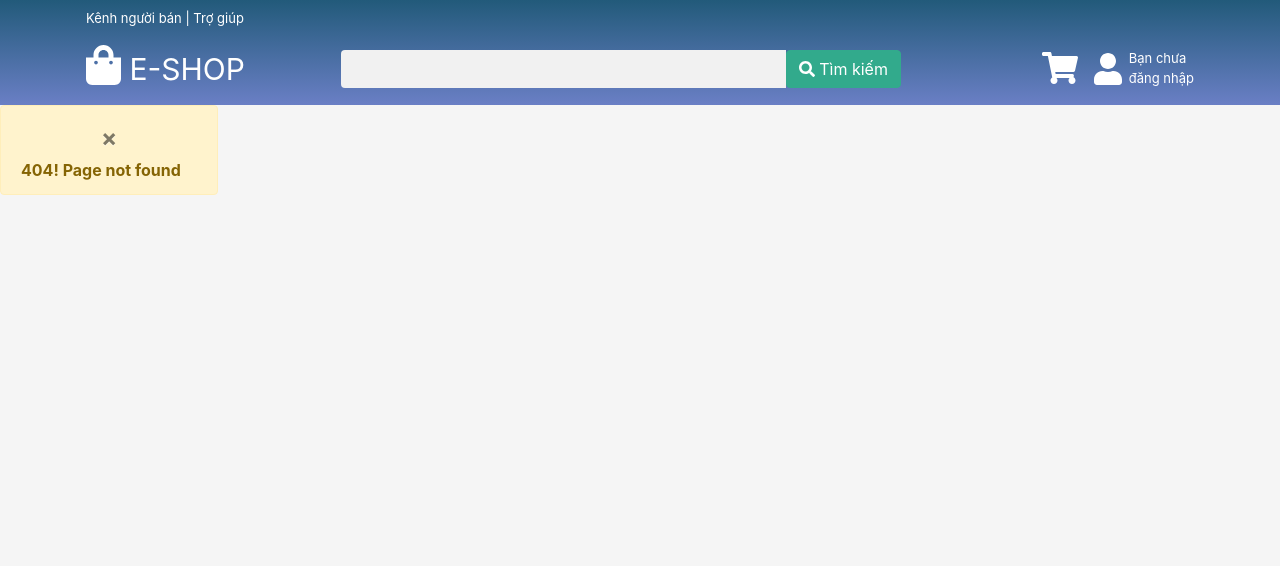
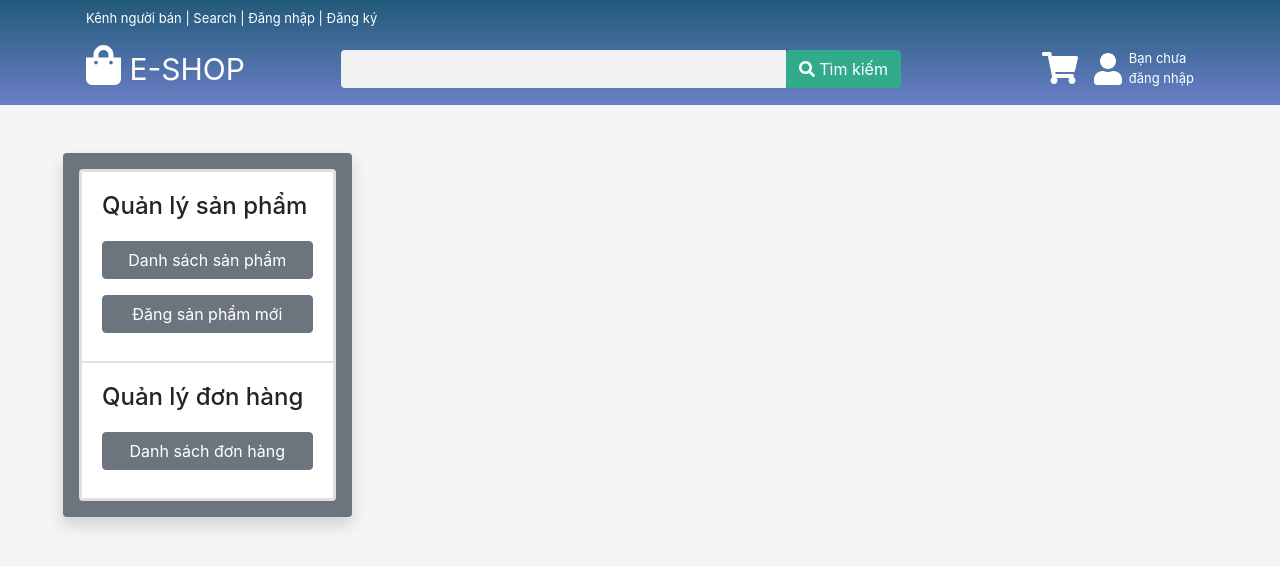
Before and after one commit to phanthaiduong22/eshop, a React (Create React App) app: page /sell/listproduct in a window 1280 px wide. Before the commit this address had no page. Shown: the top 566 px of the page. Built offline with nearby package versions, Linux system fonts and the light colour scheme; grey boxes are pictures that could not be loaded.

Commit message:
Creating Seller's list product

```diff
--- a/src/components/Menu/Menu.js
+++ b/src/components/Menu/Menu.js
@@ -47,14 +47,26 @@ class Menu extends Component {
           <div className="container topbar">
             <ul>
               <li>
-                <Link to="/" className="topbaritem">
+                <Link to="/sell" className="topbaritem">
                   Kênh người bán
                 </Link>
               </li>
               <li className="topbaritem"> | </li>
               <li>
-                <Link to="/" className="topbaritem">
-                  Trợ giúp
+                <Link to="/search" className="topbaritem">
+                  Search
+                </Link>
+              </li>
+              <li className="topbaritem"> | </li>
+              <li>
+                <Link to="/login" className="topbaritem">
+                  Đăng nhập
+                </Link>
+              </li>
+              <li className="topbaritem"> | </li>
+              <li>
+                <Link to="/register" className="topbaritem">
+                  Đăng ký
                 </Link>
               </li>
             </ul>
@@ -90,7 +102,10 @@ class Menu extends Component {
                     </span>
                   </div>
                 </div>
-                <ul class="navbar-nav" style={{ display: "flex", alignItems: "center" }}>
+                <ul
+                  class="navbar-nav"
+                  style={{ display: "flex", alignItems: "center" }}
+                >
                   <li class="nav-item">
                     <Link to="/cart" className="navlink">
                       <FontAwesomeIcon
--- a/src/components/ProductItem/ProductItem.js
+++ b/src/components/ProductItem/ProductItem.js
@@ -1,18 +1,99 @@
-import { Link } from "react-router-dom";
 import "./ProductItem.css";
+import { FontAwesomeIcon } from "@fortawesome/react-fontawesome";
+import { faCartPlus, faHeart, faInfo } from "@fortawesome/free-solid-svg-icons";
+
 const ProductItem = ({ imgSrc, productName, link, cost, sold }) => {
   console.log(productName);
   if (sold > 999) sold = ">999";
   return (
-    <div className="product-item">
-      <Link style={{ textDecoration: "none", color: "#000000" }} to={link}>
-        <img src={imgSrc} alt="categoryImg" />
-        <p className="productName">{productName}</p>
-        <div className="productInfo">
-          <p className="cost">đ{cost}</p>
-          <p className="sold">sold: {sold}</p>
+    <div className="col-md-3">
+      <div className="motsanpham">
+        <div className="layer"></div>
+        <div className="layerbox"></div>
+        {1 > 0 ? (
+          <div className="controls">
+            <button
+              onClick={() => {
+                // this.onClickInfo(this.state.flashdeals[i].id);
+              }}
+            >
+              <FontAwesomeIcon icon={faInfo} className="iconcontrol" />
+            </button>
+          </div>
+        ) : (
+          <div className="controls">
+            <button
+              onClick={() => {
+                this.onClickLove(null);
+              }}
+            >
+              <FontAwesomeIcon icon={faHeart} className="iconcontrol" />
+            </button>
+            <button
+              onClick={() => {
+                this.onClickInfo(null);
+              }}
+            >
+              <FontAwesomeIcon icon={faInfo} className="iconcontrol" />
+            </button>
+            <button
+              onClick={() => {
+                this.onClickaddCart(null);
+              }}
+            >
+              <FontAwesomeIcon icon={faCartPlus} className="iconcontrol" />
+            </button>
+          </div>
+        )}
+
+        <img
+          className="banner"
+          src={"https://cf.shopee.vn/file/ba4a48478372fed12881b780ccb7c6b9"}
+        ></img>
+
+        {1 > 0 ? (
+          <img
+            className="anhsp"
+            src={"https://cf.shopee.vn/file/ba4a48478372fed12881b780ccb7c6b9"}
+            style={{ width: "100%" }}
+          ></img>
+        ) : (
+          <img className="anhsp" src="" style={{ width: "100%" }}></img>
+        )}
+
+        {1 > 0 ? (
+          <div className="tieude">Ten san pham</div>
+        ) : (
+          <div className="tieude"></div>
+        )}
+
+        {1 > 0 ? (
+          <strong className="gia">50.000 đ</strong>
+        ) : (
+          <strong className="gia"></strong>
+        )}
+
+        <div className="thanhbar">
+          <div className="progress">
+            <div
+              className="progress-bar"
+              role="progressbar"
+              style={{ width: "20%" }}
+              aria-valuenow="25"
+              aria-valuemin="0"
+              aria-valuemax="100"
+            ></div>
+
+            {1 > 0 ? (
+              <small className="justify-content-center d-flex position-absolute w-100">
+                Đã bán 500
+              </small>
+            ) : (
+              <small className="justify-content-center d-flex position-absolute w-100"></small>
+            )}
+          </div>
         </div>
-      </Link>
+      </div>
     </div>
   );
 };
--- /dev/null
+++ b/src/components/SellerSideBar/SellerSideBar.js
@@ -0,0 +1,59 @@
+import React, { Component } from "react";
+import { Redirect } from "react-router-dom";
+class SellerSideBar extends Component {
+  constructor(props) {
+    super(props);
+    this.state = {
+      redirect: "",
+    };
+  }
+
+  sellerListProduct = () => {
+    this.setState({ redirect: "/sell/listproduct" });
+  };
+
+  addNewProduct = () => {
+    this.setState({ redirect: "/sell/addnewproduct" });
+  };
+  render() {
+    let { redirect } = this.state;
+    if (redirect) {
+      this.setState({ redirect: "" });
+      return <Redirect to={redirect} />;
+    }
+    return (
+      <div className="col-md-3 shadow p-3 mb-5 bg-secondary rounded">
+        <div className="card">
+          <div className="card text-blac bg-white">
+            <div className="card-body border">
+              <h4 className="card-title">Quản lý sản phẩm</h4>
+              <button
+                type="button"
+                className="btn btn-secondary"
+                onClick={this.sellerListProduct}
+              >
+                Danh sách sản phẩm
+              </button>
+
+              <button
+                type="button"
+                className="btn btn-secondary"
+                onClick={this.addNewProduct}
+              >
+                Đăng sản phẩm mới
+              </button>
+            </div>
+            <div className="card-body border">
+              <h4 className="card-title">Quản lý đơn hàng</h4>
+              <button type="button" className="btn btn-secondary">
+                Danh sách đơn hàng
+              </button>
+            </div>
+          </div>
+        </div>
+      </div>
+    );
+  }
+}
+
+export default SellerSideBar;
--- a/src/pages/AddNewProduct/AddNewProduct.js
+++ b/src/pages/AddNewProduct/AddNewProduct.js
@@ -2,6 +2,7 @@ import React, { Component } from "react";
 import "./AddNewProduct.css";
 import Alert from "../../components/Alert/Alert";
 import callAPI from "../../utils/apiCaller";
+import SellerSideBar from "../../components/SellerSideBar/SellerSideBar";
 
 class AddNewProduct extends Component {
   constructor(props) {
@@ -27,7 +28,6 @@ class AddNewProduct extends Component {
       .catch((err) => console.log(err));
 
     let token = localStorage.getItem("token");
-    console.log(token);
     this.setState({ token });
   };
 
@@ -114,7 +114,10 @@ class AddNewProduct extends Component {
       });
 
     return (
-      <div className="container">
+      <div className="container-fluid">
+        <div className="row m-5 ">
+          <SellerSideBar />
+          <div className="col-md">
             <div className="card bg-white p-5 ">
               <h1>Điền thông tin sản phẩm</h1>
               <div className="form-group border p-3">
@@ -207,6 +210,8 @@ class AddNewProduct extends Component {
               </button>
             </div>
           </div>
+        </div>
+      </div>
     );
   }
 }
--- a/src/pages/Home/Home.js
+++ b/src/pages/Home/Home.js
@@ -160,11 +160,8 @@ class Home extends Component {
       <strong>Flash Deal</strong>
       <span className="ml-2 badge badge-danger">15:16</span>
       </div>
-
       {rows}
-
     </div>
-
   </div>
 
   };
--- a/src/pages/Sell/Sell.js
+++ b/src/pages/Sell/Sell.js
@@ -1,49 +1,16 @@
 import React, { Component } from "react";
 import { Redirect } from "react-router-dom";
+import SellerSideBar from "../../components/SellerSideBar/SellerSideBar";
 
 class Sell extends Component {
-  constructor(props) {
-    super(props);
-    this.state = {
-      redirect: "",
-    };
-  }
-  addNewProduct = () => {
-    this.setState({ redirect: "/sell/addnewproduct" });
-  };
+
 
   render() {
-    let { redirect } = this.state;
-    if (redirect) return <Redirect to={redirect} />;
+
     return (
       <div className="container-fluid ">
         <div className="row m-5 ">
-          <div className="col-md-3 shadow p-3 mb-5 bg-secondary rounded">
-            <div className="card">
-              <div className="card text-blac bg-white">
-                <div className="card-body border">
-                  <h4 className="card-title">Quản lý sản phẩm</h4>
-                  <button type="button" className="btn btn-secondary">
-                    Danh sách sản phẩm
-                  </button>
-
-                  <button
-                    type="button"
-                    className="btn btn-secondary"
-                    onClick={this.addNewProduct}
-                  >
-                    Đăng sản phẩm mới
-                  </button>
-                </div>
-                <div className="card-body border">
-                  <h4 className="card-title">Quản lý đơn hàng</h4>
-                  <button type="button" className="btn btn-secondary">
-                    Danh sách đơn hàng
-                  </button>
-                </div>
-              </div>
-            </div>
-          </div>
+          <SellerSideBar />
           <div className="col-md">
             <div className="row">
               <div className="col-5 ml-5">
--- /dev/null
+++ b/src/pages/SellerListProduct/SellerListProduct.js
@@ -0,0 +1,19 @@
+import React, { Component } from "react";
+import ProductItem from "../../components/ProductItem/ProductItem";
+import SellerSideBar from "../../components/SellerSideBar/SellerSideBar";
+class SellerListProduct extends Component {
+  render() {
+    return (
+      <div className="container-fluid ">
+        <div className="row m-5 ">
+          <SellerSideBar />
+          <div>
+            <ProductItem />
+          </div>
+        </div>
+      </div>
+    );
+  }
+}
+
+export default SellerListProduct;
--- a/src/routes.js
+++ b/src/routes.js
@@ -10,6 +10,7 @@ import Register from "./pages/Register/Register";
 import Info from "./pages/Info/Info";
 import Sell from "./pages/Sell/Sell";
 import AddNewProduct from "./pages/AddNewProduct/AddNewProduct";
+import SellerListProduct from "./pages/SellerListProduct/SellerListProduct";
 
 const routes = [
   {
@@ -63,6 +64,11 @@ const routes = [
     main: () => <AddNewProduct />,
   },
   {
+    path: "/sell/listproduct",
+    exact: true,
+    main: () => <SellerListProduct />,
+  },
+  {
     path: "",
     exact: false,
     main: () => <NotFound />,
```
Also changed, not shown: 1 other file (tests, documents, lock files or other folders). Lines whose indentation alone changed are shown as unchanged.
